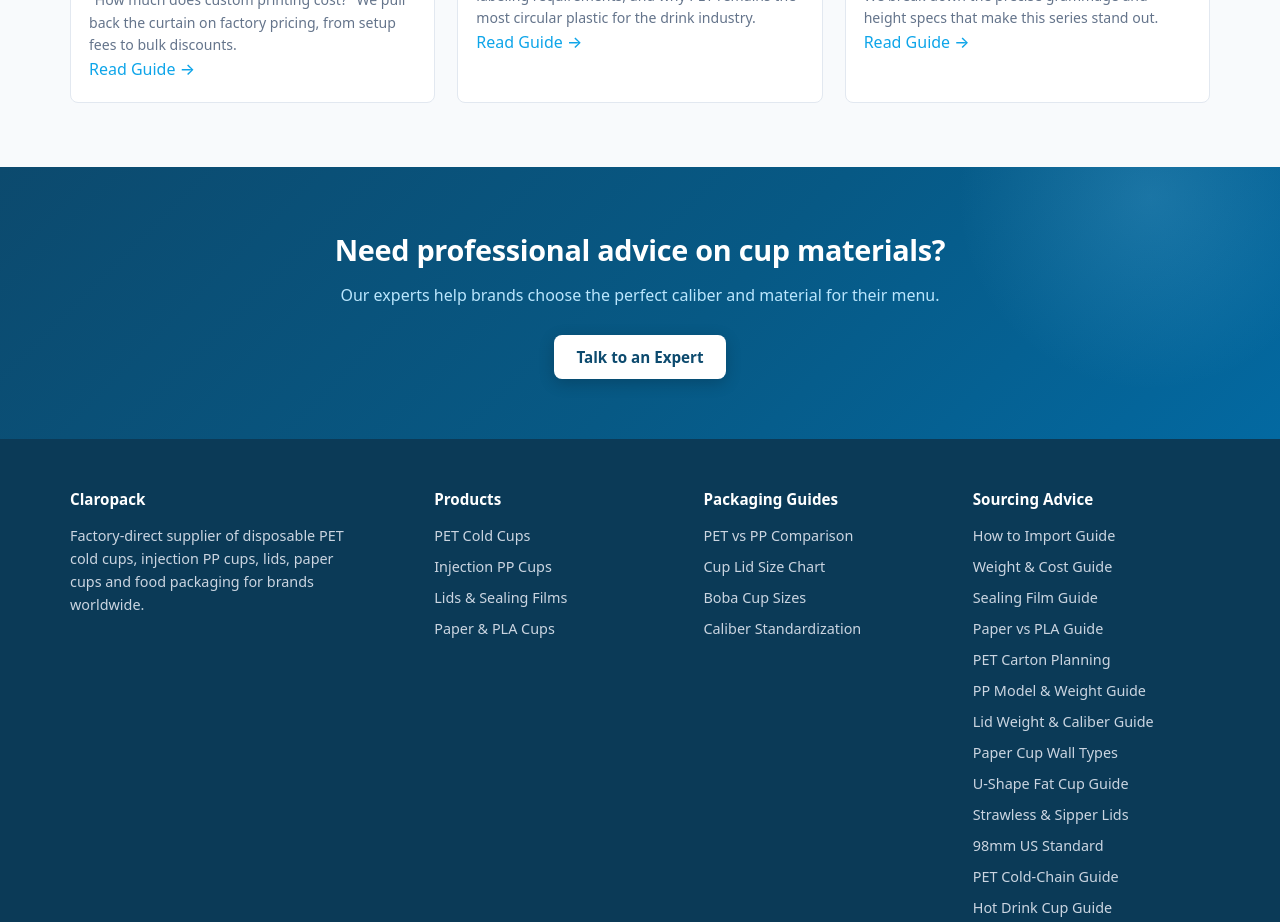
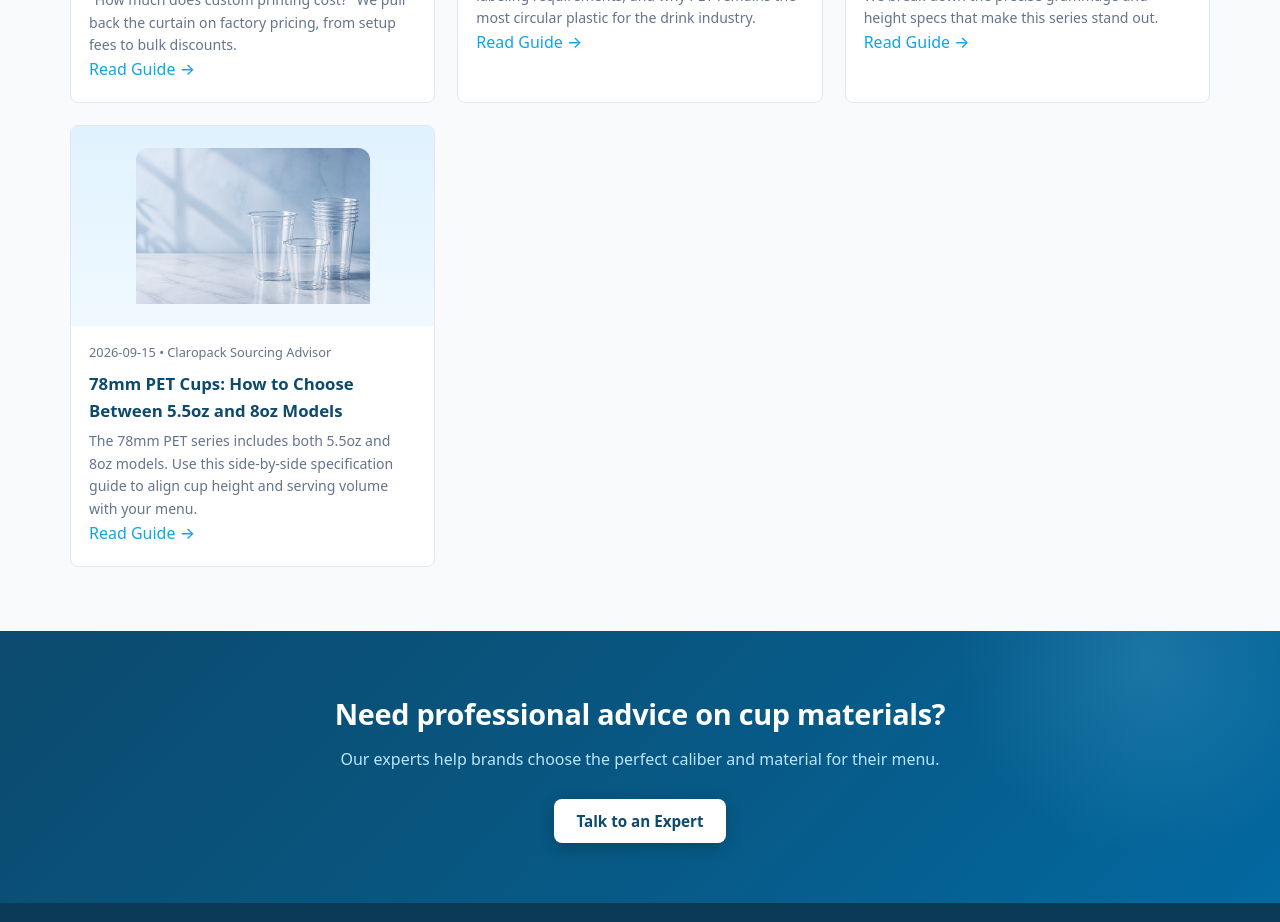
Before and after one commit to parkourV/claropack-official, a React (Vite) app: page /blog in a window 1280 px wide. Shown: the part 6500-7422 px from the top of the page. Built offline with nearby package versions, Linux system fonts and the light colour scheme.

Commit message:
seo: daily post publish and technical audit

```diff
--- a/scripts/doctor.mjs
+++ b/scripts/doctor.mjs
@@ -95,7 +95,8 @@ async function run() {
         'https://claropack.com/blog/starbucks-vs-dunkin-iced-cup-sizes',
         'https://claropack.com/blog/custom-cup-printing-cost-guide',
         'https://claropack.com/blog/pet-cup-recycling-sustainability-guide',
-        'https://claropack.com/blog/80mm-caliber-high-foot-injection-cups'
+        'https://claropack.com/blog/80mm-caliber-high-foot-injection-cups',
+        'https://claropack.com/blog/78mm-pet-cups-5-5oz-8oz-selection-guide'
     ];
     for (const url of requiredSitemapUrls) {
         if (!sitemap.includes(`<loc>${url}</loc>`)) {
@@ -151,7 +152,8 @@ async function run() {
         { path: 'blog/starbucks-vs-dunkin-iced-cup-sizes/index.html', route: '/blog/starbucks-vs-dunkin-iced-cup-sizes' },
         { path: 'blog/custom-cup-printing-cost-guide/index.html', route: '/blog/custom-cup-printing-cost-guide' },
         { path: 'blog/pet-cup-recycling-sustainability-guide/index.html', route: '/blog/pet-cup-recycling-sustainability-guide' },
-        { path: 'blog/80mm-caliber-high-foot-injection-cups/index.html', route: '/blog/80mm-caliber-high-foot-injection-cups' }
+        { path: 'blog/80mm-caliber-high-foot-injection-cups/index.html', route: '/blog/80mm-caliber-high-foot-injection-cups' },
+        { path: 'blog/78mm-pet-cups-5-5oz-8oz-selection-guide/index.html', route: '/blog/78mm-pet-cups-5-5oz-8oz-selection-guide' }
     ];
 
     let allPassed = true;
--- a/scripts/prerender.mjs
+++ b/scripts/prerender.mjs
@@ -56,6 +56,7 @@ const routes = [
   "/blog/custom-cup-printing-cost-guide",
   "/blog/pet-cup-recycling-sustainability-guide",
   "/blog/80mm-caliber-high-foot-injection-cups",
+  "/blog/78mm-pet-cups-5-5oz-8oz-selection-guide",
   "/about",
   "/contact"
 ];
--- a/src/data/posts.jsx
+++ b/src/data/posts.jsx
@@ -1958,5 +1958,58 @@ export const posts = {
       { q: 'Is the 80mm caliber compatible with standard lids?', a: 'The 80mm caliber requires specific 80mm injection lids. We supply matching clear and frosted lids for the entire high-foot series.' },
       { q: 'Can I order these in a frosted finish?', a: 'Yes. Both the 360ml and 500ml models are available in high-clarity and premium frosted PP finishes.' }
     ]
+  },
+  '78mm-pet-cups-5-5oz-8oz-selection-guide': {
+    title: '78mm PET Cups: How to Choose Between 5.5oz and 8oz Models',
+    description: 'Compare the 78mm PET 5.5oz and 8oz cup models by capacity, height, base diameter, weight and carton quantity using Claropack catalog specifications.',
+    date: '2026-09-15',
+    author: 'Claropack Sourcing Advisor',
+    img: '/assets/blog/pet-cups-cover.png',
+    excerpt: 'The 78mm PET series includes both 5.5oz and 8oz models. Use this side-by-side specification guide to align cup height and serving volume with your menu.',
+    quickFacts: [
+      { label: 'Shared Caliber', value: '78 mm' },
+      { label: 'Model A', value: '5.5 oz / 54 mm height / 52 mm base' },
+      { label: 'Model B', value: '8 oz / 80 mm height / 48 mm base' },
+      { label: 'Catalog Weight', value: '6 g for both listed models' }
+    ],
+    content: [
+      {
+        type: 'text',
+        h2: 'Why the Same 78mm Caliber Has Two Formats',
+        body: 'A cup caliber describes the rim diameter, not the full serving volume. In the Claropack PET catalog, the 78mm series includes a shorter 5.5oz model and a taller 8oz model. Both are listed at 6g, but their height and base dimensions differ, so buyers should select by menu volume and shelf presentation rather than caliber alone.'
+      },
+      {
+        type: 'comparison',
+        h2: '78mm PET Cup Specification Comparison',
+        body: 'Use the following catalog values to prepare a like-for-like inquiry. Confirm final drawings and packing details with the factory before production.',
+        table: {
+          head: ['Model', 'Caliber', 'Capacity', 'Height', 'Base', 'Weight', 'Carton Quantity'],
+          rows: [
+            ['5.5-7801', '78 mm', '5.5 oz', '54 mm', '52 mm', '6 g', '1,000 pcs'],
+            ['8oz-7802', '78 mm', '8 oz', '80 mm', '48 mm', '6 g', '1,000 pcs']
+          ]
+        }
+      },
+      {
+        type: 'text',
+        h2: 'When the 5.5oz Model Makes More Sense',
+        body: 'Choose the 5.5oz format when the menu needs a compact serving profile and a shorter 54mm cup height. Its 52mm base is also different from the 8oz model, so the cup holder, carrier and display footprint should be checked against the actual model rather than inferred from the shared 78mm rim.'
+      },
+      {
+        type: 'text',
+        h2: 'When to Specify the 8oz Model',
+        body: 'The 8oz model is the taller option in this 78mm pair, with an 80mm height and 48mm base listed in the catalog. It may suit menus that need a larger listed volume while keeping the same rim caliber, but the final lid, carrier and sealing setup should be confirmed against the selected cup drawing.'
+      },
+      {
+        type: 'text',
+        h2: 'What to Confirm Before Ordering',
+        body: 'Include the model code, capacity, 78mm caliber, height, base diameter and carton quantity in the inquiry. Printing requirements, artwork tolerances, lid matching and any destination-specific documentation are not specified in the catalog excerpt used for this guide and remain待工厂确认.'
+      }
+    ],
+    faqs: [
+      { q: 'Are the 5.5oz and 8oz models the same height?', a: 'No. The catalog lists 54mm for the 5.5oz model and 80mm for the 8oz model.' },
+      { q: 'Do both 78mm models have the same weight?', a: 'The listed catalog weight is 6g for both models. Confirm production tolerance with the factory before placing a bulk order.' },
+      { q: 'Can I use the same lid because both cups are 78mm?', a: 'The shared 78mm caliber suggests the same rim standard, but final lid fit should be confirmed with the supplier using the selected model and drawing.' }
+    ]
   }
 }
```
Also changed, not shown: 53 other files (tests, documents, lock files or other folders).
